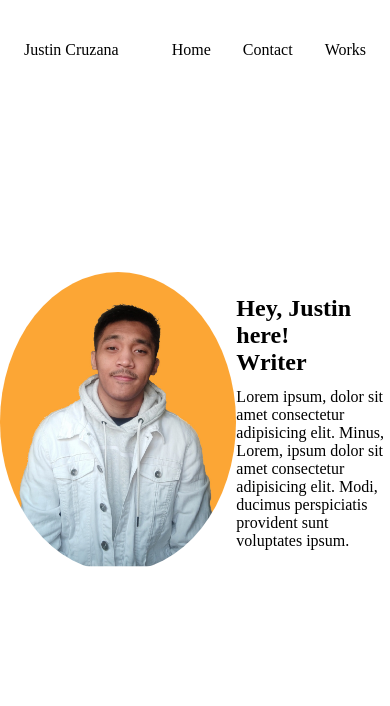
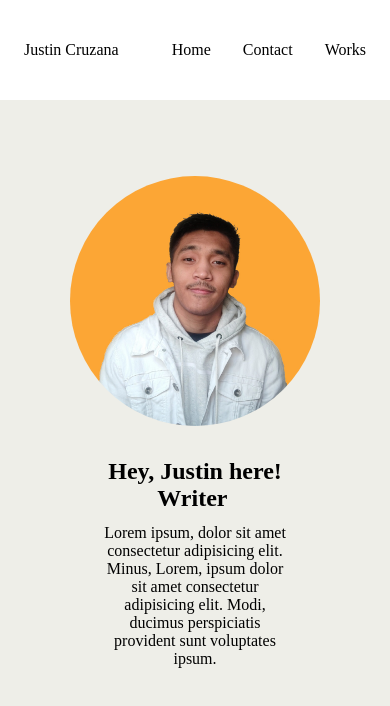
Before and after one commit to pkWafuuu/freelance-eportfolio, a React (Create React App) app: page / in a window 390 px wide. Shown: the top 706 px of the page. Built offline with nearby package versions, Linux system fonts and the light colour scheme.

Commit message:
add breakpoints for landing, HTML skeleton finished

```diff
--- a/src/components/Landing.jsx
+++ b/src/components/Landing.jsx
@@ -12,7 +12,7 @@ function Landing() {
           <div className="header__content">
             <h1 className="header__title">
               Hey, Justin here!{" "}
-              <Typical loop={Infinity} steps={[1500, "", 1500, "Poet", 1500, "Writer", 2000, "Web Developer", 2000]} />
+              <Typical loop={Infinity} steps={[1500, "", 1500, "Poet", 1500, "Writer", 2100, "Web Developer", 2000]} />
             </h1>
             <p className="header__para">
               Lorem ipsum, dolor sit amet consectetur adipisicing elit. Minus,
--- a/src/css/landing.css
+++ b/src/css/landing.css
@@ -1,5 +1,6 @@
 #landing {
 	height: calc(100vh - 100px);
+	background-color: rgb(238, 238, 232);
 }
 
 .row {
@@ -50,3 +51,21 @@ header {
 	margin-top: 12px;
 	animation: fade-up 1000ms 500ms backwards;
 }
+
+@media (max-width:980px) {
+	header {
+		flex-direction: column;
+		align-items: center;
+	}
+	.header__content {
+		text-align: center;
+		margin-top: 32px;
+	}
+}
+
+@media (max-width:780px) {
+	.header__picture--wrapper {
+		width: 250px;
+		height: 250px;
+	}
+}
```
